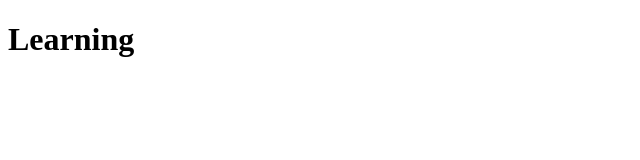
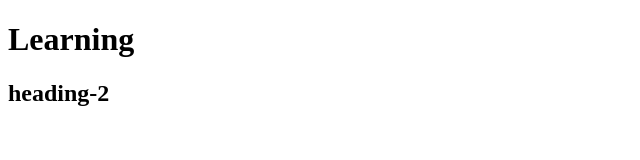
Before and after one commit to KeldiyorDev/onlinelearning, a plain HTML site: page index.html in a window 1280 px wide. Shown: the whole page, without its empty margins (0-640 px from the left). Drawn offline with Linux system fonts and the light colour scheme.

Commit message:
style.css add and h2 create

```diff
--- a/index.html
+++ b/index.html
@@ -7,5 +7,7 @@
 </head>
 <body>
     <h1>Learning</h1>
+
+    <h2>heading-2</h2>
 </body>
 </html>
--- /dev/null
+++ b/style.css
@@ -0,0 +1,5 @@
+* {
+    margin: 0;
+    padding: 0;
+    box-sizing: border-box;
+}
```
